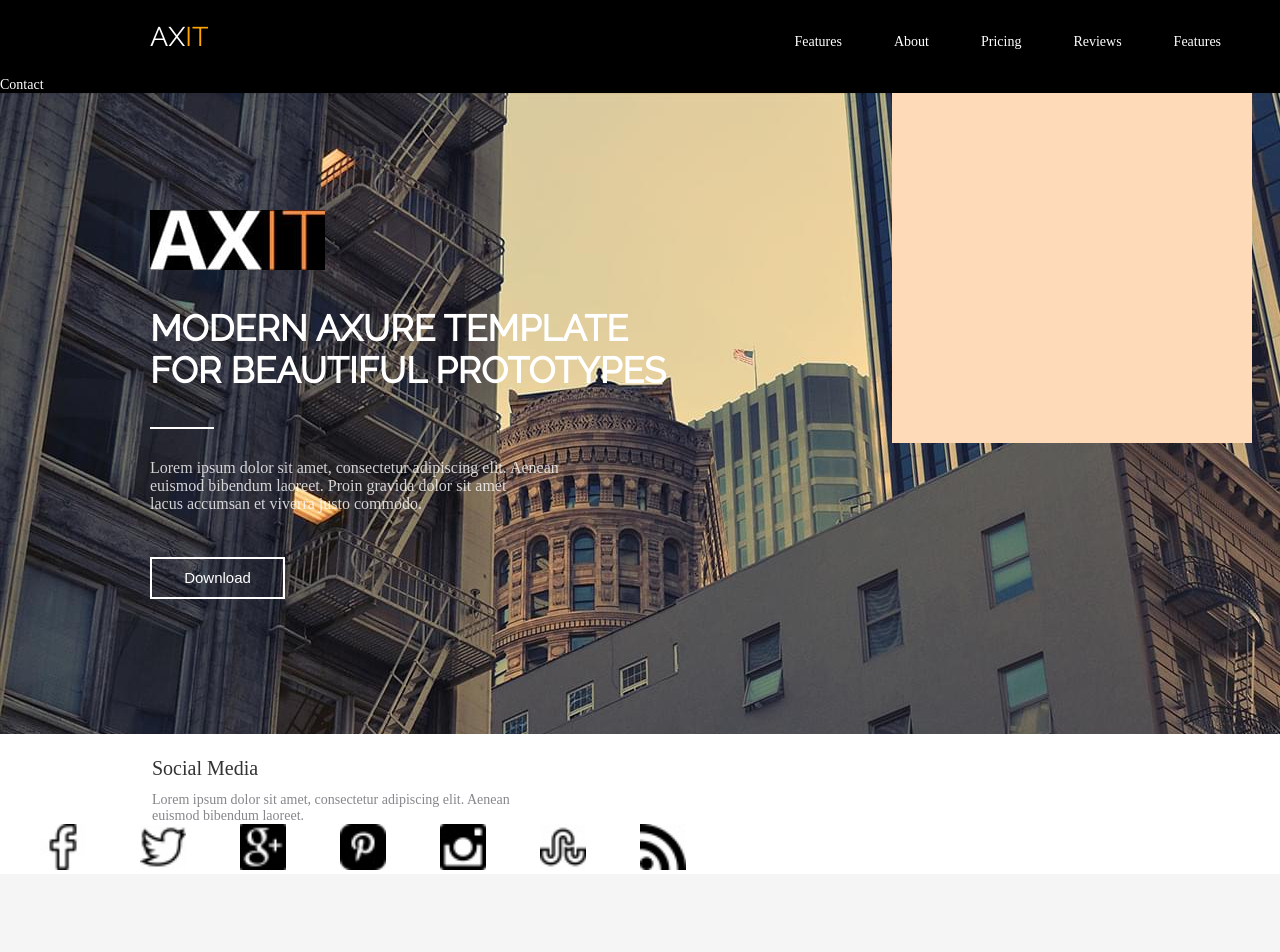
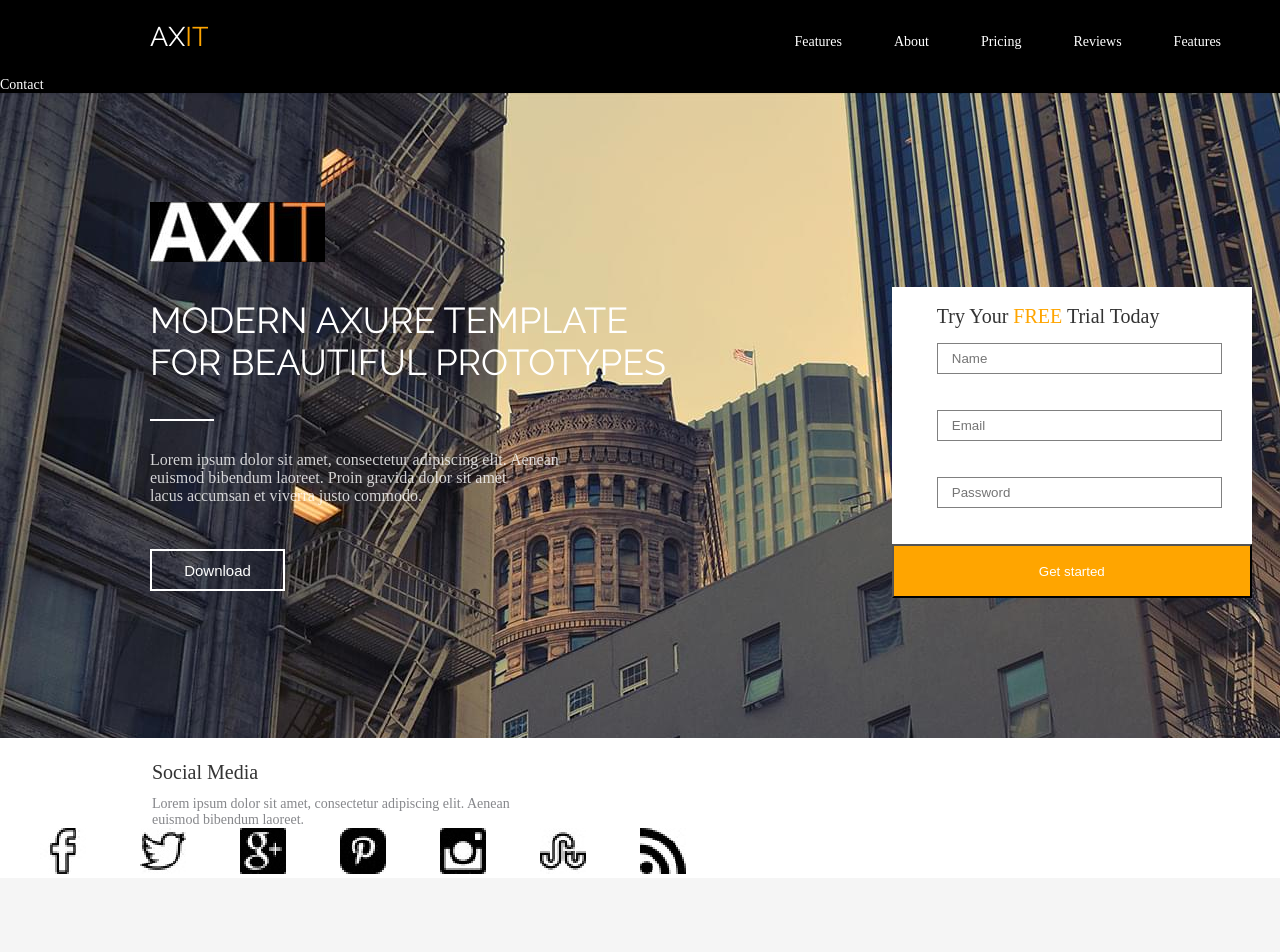
Before and after one commit to Andrey-Sushkevich/Lesson-4, a plain HTML site: page index.html in a window 1280 px wide. Shown: the top 952 px of the page. Drawn offline with nearby package versions, Linux system fonts and the light colour scheme; files whose address does not match are found by name.

Commit message:
Add files via upload

```diff
--- a/index.html
+++ b/index.html
@@ -20,41 +20,25 @@
      <p>Features</p>
      <p>Contact</p>
     </header>
-
   <main>
-
    <div class="Axit">
-
      <div class="WWW">
         <img src="../lesson4/img/AX.jpeg" alt="">
-
         <h1>MODERN AXURE TEMPLATE<br>FOR BEAUTIFUL PROTOTYPES</h1>
         <hr>
         <p>Lorem ipsum dolor sit amet, consectetur adipiscing elit. Aenean<br>
           euismod bibendum laoreet. Proin gravida dolor sit amet<br>
           lacus accumsan et viverra justo commodo.</p>
         <button>Download</button>
-
       </div>
-
       <div class="Registration">
-
-
-
-
-
+          <p>Try Your <span>FREE</span> Trial Today</p>
+          <input type="text" id="Fname" name="Name" placeholder="Name">
+          <input type="text" id="Fmail" name="Email" placeholder="Email">
+          <input type="text" id="Fpas" name="Password" placeholder="Password">
+          <button>Get started</button>
       </div>
-
-
-
-
-
-
-
    </div>
-
-
-
    <div class="Social">
       <div class="Media">
         <h4>Social Media</h4>
@@ -63,63 +47,45 @@
      <div class="Link">
       <ul>
         <li class="facebook">
-             <a href="https://www.facebook.com/ " target="_blank"><img src="./img/facebook.jpg" alt="" width=46px;></a></li>
+             <a href="https://www.facebook.com/ " target="_blank"><img src="./img/Bfacebook.jpg" alt="" ></a></li>
         <li class="twitter">
-             <a href="https://www.twitter.com/ " target="_blank"><img src="./img/twitter.jpg" alt="" width=46px;></a></li>
+             <a href="https://www.twitter.com/ " target="_blank"><img src="./img/Btwitter.jpg" alt="" ></a></li>
         <li class="google">
-             <a href="https://www.google.com/ " target="_blank"><img src="./img/google.jpg" alt="" width=46px;></a></li>
+             <a href="https://www.google.com/ " target="_blank"><img src="./img/Bgoogle.jpg" alt="" ></a></li>
         <li class="pint">
-             <a href="https://www.pinterest.com/ " target="_blank"><img src="./img/logo.jpg" alt="" width=46px;></a></li>
+             <a href="https://www.pinterest.com/ " target="_blank"><img src="./img/Blogo.jpg" alt=""></a></li>
         <li class="instagram">
-             <a href="https://www.instagram.com/ " target="_blank"><img src="./img/instagram.jpg" alt="" width=46px;></a></li>
+             <a href="https://www.instagram.com/ " target="_blank"><img src="./img/Binstagram.jpg" alt="" ></a></li>
         <li class="stumb">
-             <a href="https://www.stumbleupon.com/ " target="_blank"><img src="./img/symbol.jpg" alt="" width=46px;></a></li>
+             <a href="https://www.stumbleupon.com/ " target="_blank"><img src="./img/Bsymbol.jpg" alt="" ></a></li>
         <li class="rss">
-             <a href="https://youtu.be/qiOrzfkiBKQ " target="_blank"><img src="./img/rss.jpg" alt="" width=46px;></a></li>
+             <a href="https://youtu.be/qiOrzfkiBKQ " target="_blank"><img src="./img/BRSS.jpg" alt="" ></a></li>
       </ul>
     </div>
-    </ul>
-
    </div>
-
    <div class="Tab">
     <div class="kvadrat">
-
        <div id="square"><abbr title="Abc">TAB1</abbr></div>
        <div id="square-1"><abbr title="Abc">TAB1</abbr></div>
-       <div id="square-1"><abbr title="Abc">TAB1</abbr></div>
+       <div id="square-2"><abbr title="Abc">TAB1</abbr></div>
     </div>
-
     <div class="words">
       <h5>Tabs with soft transitioning effect.</h5>
       <p>Lorem ipsum dolor sit amet, consectetur adipiscing elit. Aenean euismod
           bibendum laoreet. Proin gravida dolor sit amet lacus accumsan et viverra
           justo commodo. Proin sodales pulvinar tempor. Cum sociis natoque
-          penatibus et magnis dis parturient montes.<br><br><br>
-
-          Lorem ipsum dolor sit amet, consectetur adipiscing elit. Aenean euismod
-          bibendum laoreet.</p>
-
+          penatibus et magnis dis parturient montes.<br><br><br>Lorem ipsum dolor sit amet,
+          consectetur adipiscing elit. Aenean euismod bibendum laoreet.</p>
       <button>Download</button>
-
     </div>
-
     <div class="Picture">
         <img src="./img/cast.png" alt="">
-
      </div>
-
    </div>
-
-
-
    <div class="Awesome">
-
       <h2>WHY THIS IS AWESOME</h2>
       <hr>
       <h4>Lorem ipsum dolor sit amet, consectetur adipisicing elit.</h4>
-
-  <main>
       <div class="Awesome-block" >
         <div class="first ican--lamp"></div>
         <h3>Thoughtful Design</h3>
@@ -135,21 +101,16 @@
           <h3>Easy to Customize</h3>
           <p>Lorem ipsum dolor sit amet, consectetur adipiscing elit. Aenean euismod bibendum laoreet. Proin gravida dolor sit amet lacus accumsan et viverra.</p>
         </div>
-
      </div>
-
    <div class="Pricing">
         <h2>PRICING OPTIONS</h2>
         <hr>
         <h4>Lorem ipsum dolor sit amet, consectetur adipisicing elit.</h4>
-
       <div class="basic">
         <h5>Basic</h5>
         <abbr>$0</abbr>
         <span>Free for Life</span>
         <ul style="list-style-type:none;">
-
-
           <li>1 GB OF SPACE</li>
           <li>10 GB OF BANDWIDTH</li>
           <li>3 WEBSITES</li>
@@ -158,15 +119,12 @@
           <li>EMAIL SUPPORT</li>
         </ul>
       </div>
-
       <div class="professional">
           <h5>Professional</h5>
           <abbr>$19</abbr>
           <span>Montly Payment</span>
           <p>OUR MOST POPULAR</p>
           <ul style="list-style-type:none;">
-
-
             <li>5 GB OF SPACE</li>
             <li>50 GB OF BANDWIDTH</li>
             <li>12 WEBSITES</li>
@@ -175,14 +133,11 @@
             <li>EMAIL SUPPORT</li>
           </ul>
        </div>
-
        <div class="enterprice">
           <h5>Enterprice</h5>
           <abbr>$70</abbr>
           <span>Montly Payment</span>
           <ul style="list-style-type:none;">
-
-
             <li> UNLIMITED SPACE</li>
             <li>UNLIMITED BANDWIDTH</li>
             <li>100 WEBSITES</li>
@@ -192,106 +147,67 @@
          </ul>
       </div>
      </div>
-
-
-
-
-    </div>
-
-
-
-
    <div class="CUSTOMERS">
-
         <h2>WHAT OUR CUSTOMERS ARE SAYING</h2>
         <hr>
         <h4>Lorem ipsum dolor sit amet, consectetur adipisicing elit.</h4>
-
-
       <div class="block" >
-
         <p>Lorem ipsum dolor sit amet,<br>consectetur adipisicing elit. Doloribus accusamus expedita repellat similique odio aspernatur ex, architecto eaque quo suscipit.</p>
           <div class="icon icon--lamp"></div>
-
-
       </div>
-
-
       <div class="block" >
-
-
         <p>Lorem ipsum dolor sit amet,<br>consectetur adipisicing elit. Doloribus accusamus expedita repellat similique odio aspernatur ex, architecto eaque quo suscipit.</p>
           <div class="icon icon--keyboard"></div>
       </div>
-
-
       <div class="block" >
-
-
         <p>Lorem ipsum dolor sit amet,<br>consectetur adipisicing elit. Doloribus accusamus expedita repellat similique odio aspernatur ex, architecto eaque quo suscipit.</p>
           <div class="icon icon--lighting"></div>
       </div>
-
-
    </div>
-
-
    <div class="STYLISH">
-
         <h2>STYLISH AXURE DESIGN</h2>
         <hr>
         <h4>Use the sections you need, remove the ones you don't. Create gorgeous prototypes faster than ever!</h4>
         <button>Download</button>
         </div>
-
     <div class="Contact">
-
           <h2>CONTACT US</h2>
           <hr>
           <h4>Lorem ipsum dolor sit amet, consectetur adipiscing elit.</h4>
-
-
        <div class="form">
-
          <div class="contact">
             <input type="text" id="fname" name="Name" placeholder="Name">
-                    <input type="text--1" id="fmail" name="Email" placeholder="Email">
-                    <input type="text--2" id="fsub" name="Subject" placeholder="Subject">
-
+            <input type="text" id="fmail" name="Email" placeholder="Email">
+            <input type="text" id="fsub" name="Subject" placeholder="Subject">
          </div>
-
          <div class="contact--message">
             <p>Message</p>
-
-                    <input type="text--3" id="fsub" name="Message" placeholder="">
-
-
+            <input type="TEXT" id="Fsub" name="Message" >
          </div>
-
       <button>Send Message</button>
-
         </div>
-
     </div>
   </main>
   <footer>
-
         <div class="social-network">
             <ul>
               <li class="facebook">
                   <a href="https://www.facebook.com/ " target="_blank"><img src="./img/facebook.jpg" alt="facebook"></a></li>
-                    <li class="twitter"><a href="https://www.twitter.com/ " target="_blank"><img src="./img/twitter.jpg" alt=""></a></li>
-                    <li class="google"><a href="https://www.google.com/ " target="_blank"><img src="./img/google.jpg" alt=""></a></li>
-                    <li class="pint"><a href="https://www.pinterest.com/ " target="_blank"><img src="./img/logo.jpg" alt=""></a></li>
-                    <li class="instagram"><a href="https://www.instagram.com/ " target="_blank"><img src="./img/instagram.jpg" alt=""></a></li>
-                    <li class="stumb"><a href="https://www.stumbleupon.com/ " target="_blank"><img src="./img/symbol.jpg" alt=""></a></li>
-                    <li class="rss"><a href="https://youtu.be/qiOrzfkiBKQ " target="_blank"><img src="./img/rss.jpg" alt=""></a></li>
+              <li class="twitter">
+                  <a href="https://www.twitter.com/ " target="_blank"><img src="./img/twitter.jpg" alt=""></a></li>
+              <li class="google">
+                  <a href="https://www.google.com/ " target="_blank"><img src="./img/google.jpg" alt=""></a></li>
+              <li class="pint">
+                  <a href="https://www.pinterest.com/ " target="_blank"><img src="./img/logo.jpg" alt=""></a></li>
+              <li class="instagram">
+                  <a href="https://www.instagram.com/ " target="_blank"><img src="./img/instagram.jpg" alt=""></a></li>
+              <li class="stumb">
+                  <a href="https://www.stumbleupon.com/ " target="_blank"><img src="./img/symbol.jpg" alt=""></a></li>
+              <li class="rss">
+                  <a href="https://youtu.be/qiOrzfkiBKQ " target="_blank"><img src="./img/rss.jpg" alt=""></a></li>
              </ul>
              <span>&#169;2015 Axure Themes</span>
           </div>
-             </div>
     </footer>
-
-      </div>
   </body>
 </html>
--- a/style/main.css
+++ b/style/main.css
@@ -58,44 +58,44 @@ header p{
 
 .Axit{
     width: 100%;
-    height: 641px;
-    background: url(../img/BIGCITY.jpeg) ;
-
+    background: url(../img/BIGCITY.jpeg);
 }
 
 .WWW img{
-    margin-left:150px;
+    margin-left: 150px;
 }
 
 h1{
-color:#FFFFFF;
-font-family:'Raleway','AdobeInvisFont','MyriadPro-Regular';
-font-size : 36px;
-padding-left: 150px;
-padding-top : 33px;
+    color:#FFFFFF;
+    font-family: 'Raleway','AdobeInvisFont','MyriadPro-Regular';
+    font-size : 36px;
+    padding-left: 150px;
+    margin-top : 33px;
+    font-weight: 400;
 }
 
 .WWW{
     display: inline-block;
     margin-right: 222px;
+    margin-top: 109px;
+}
 
-
-}
 .WWW hr{
     width: 64px;
     height: 2px;
-    margin:36px 0 0 150px  ;
+    margin: 36px 0 0 150px  ;
     background-color: white;
 }
+
 .WWW p{
-    opacity:0.8;
+    opacity: 0.8;
     color:#FFFFFF;
     font-family:'Raleway-Light','AdobeInvisFont','MyriadPro-Regular';
-    font-size:16px;
-    padding-left: 150px;
-    padding-top: 30px;
+    font-size: 16px;
+    margin-left: 150px;
+    margin-top: 30px;
+}
 
-}
 .WWW button{
     margin-top:44px;
     width: 135px;
@@ -107,45 +107,58 @@ padding-top : 33px;
     margin-left: 150px;
 }
 
+.Registration{
+    background-color: white;
+    width: 360px;
+    display: inline-block;
+    margin-bottom: 140px;
+}
 
-.Registration{
-    background-color: peachpuff;
-    width: 360px;
-    height: 350px;
-    display: inline-block;
-
-    margin-bottom: 140px;
-
-
-
+.Registration input[type="text"]  {
+    width: 285px;
+    height: 31px;
+    margin-bottom: 36px;
+    padding-left: 14px;
+    border:1px solid grey;
+    margin-left:45px;
 }
 
 .Registration p{
-    font-family:'OpenSans-Bold','AdobeInvisFont','MyriadPro-Regular';
-    color:#333333;
     font-size: 20px;
-
+    padding: 18px 0 15px 0;
+    color: #333333;
+    margin-left:45px;
 }
 
+.Registration span{
+    color: orange;
+}
+
+.Registration button{
+    width: 360px;
+    height: 54px;
+    background-color: orange;
+    color: white;
+}
 
 .Social{
     width: 100%;
     background-color:#FFFFFF;
 }
+
 .Media{
     width: 360px;
     margin-left:152px;
-
     display: inline-block;
     margin-right: 87px;
+}
 
-}
 .Media p{
     color:#86878B;
     font-family:'OpenSans','AdobeInvisFont','MyriadPro-Regular';
     font-size:14px;
+}
 
-}
 .Media h4{
     font-size: 20px;
     color:#333333;
@@ -155,9 +168,9 @@ padding-top : 33px;
 }
 
 .Link{
+    padding: 30px auto 30px 87px;
+    display: inline-block;
 
-    padding:30px auto 30px 87px;
-    display: inline-block;
 }
 
 .Link li{
@@ -165,7 +178,7 @@ padding-top : 33px;
     padding-right: 50px;
 }
 
-.Tab{
+.Tab {
     width: 100%;
     height: 596px;
     background-color:#F5F5F5;
@@ -194,7 +207,13 @@ padding-top : 33px;
     border: 1px solid grey;
     margin-left: 142px;
 }
-
+#square-2{
+    width: 112px;
+    height: 112px;
+    background-color:black;
+    border: 1px solid grey;
+    margin-left: 142px;
+}
 abbr{
     font-size: 15px;
     padding-left: 35px;
@@ -243,18 +262,16 @@ abbr{
     height: 253px;
     display: inline-block;
     margin-top: 172px;
-
 }
 
 .Awesome{
     font-family: 'Open Sans', sans-serif;
     width: 100%;
-    height:593px;
     text-align: center;
     padding-top: 109px;
 }
 
-.Awesome main{
+.Awesome-block{
     padding: 80px 0 107px;
     font-size: 0;
 }
@@ -283,16 +300,17 @@ abbr{
 .ican--lamp{
     background: url(../img/lamp.jpg) no-repeat center center;
 }
+
 .ican--keyboard{
     background: url(../img/keyboard.jpg) no-repeat center center;
 }
+
 .ican--lighting{
     background: url(..//img/lighting.jpg) no-repeat center center;
 }
 
 .Pricing{
     width:100%;
-    height: 884px;
     background-color:#F5F5F5;
     padding-top: 109px;
 }
@@ -316,6 +334,7 @@ abbr{
     text-align: center;
     color:#FFFFFF;
 }
+
 .Pricing span{
     font-family: 'OpenSans-Semibold','AdobeInvisFont','MyriadPro-Regular';
     color: #FFFFFF;
@@ -326,16 +345,13 @@ abbr{
     background-color: black;
     display: block;
     text-align: center;
+}
 
-}
 .Pricing ul{
     display: block;
     padding-left: 0px;
+}
 
-
-
-
-}
 .Pricing li{
     border:1px solid white;
     color:#86878B;
@@ -343,21 +359,20 @@ abbr{
     font-size: 14px;
     margin: 14px auto 14px auto;
     text-align: center;
+}
 
-}
 .basic{
-
     width: 343px;
     display: inline-block;
-    margin: 115px 40px 0px 146px;
+    margin: 115px 40px 95px 146px;
 }
 
 .professional{
-
     width: 343px;
     display: inline-block;
     margin-right: 40px;
 }
+
 .professional p{
     background-color: orange;
     text-align: center;
@@ -365,15 +380,14 @@ abbr{
     font-size: 14px;
     padding:13px 0 15px 0;
 }
+
 .enterprice{
-
     width: 343px;
     display: inline-block;
 }
 
 .CUSTOMERS {
     width: 100%;
-    height: 592px;
     text-align: center;
     padding-top: 109px;
  }
@@ -383,6 +397,7 @@ abbr{
     height: 70px;
     margin-top: 49px;
     border-radius: 35px;
+    margin-bottom: 101px;
     }
 
 .block{
@@ -415,7 +430,7 @@ abbr{
 
 .STYLISH{
     width: 100%;
-    height: 322px;
+
     text-align: center;
     font-family:'Raleway','AdobeInvisFont','MyriadPro-Regular';
     padding-top: 76px;
@@ -450,6 +465,7 @@ abbr{
     color: #FFFFFF;
     background: transparent;
     border:2px solid #FFFFFF;
+    margin-bottom: 63px;
 }
 
 .Contact{
@@ -484,17 +500,6 @@ input[type="text"]  {
     width: 527px;
     height: 31px;
     margin-bottom: 30px;
-}
-
-input[type="text--1"]  {
-    width: 527px;
-    height: 31px;
-    margin-bottom: 30px;
-}
-
-input[type="text--2"]  {
-    width: 527px;
-    height: 31px;
 }
 
 input[type="text--3"]  {
```
Also changed, not shown: img/BRSS.jpg (added), img/Bfacebook.jpg (added), img/Bgoogle.jpg (added), img/Binstagram.jpg (added), img/Blogo.jpg (added), img/Bsymbol.jpg (added), img/Btwitter.jpg (added), img/FAc.jpg. Lines whose indentation alone changed are shown as unchanged.
